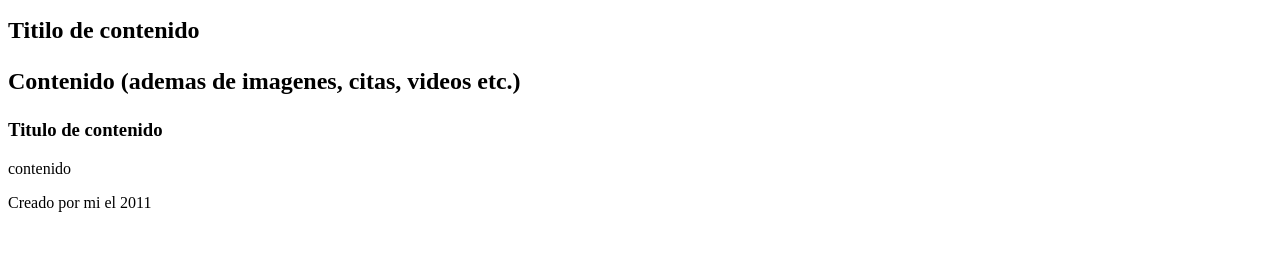
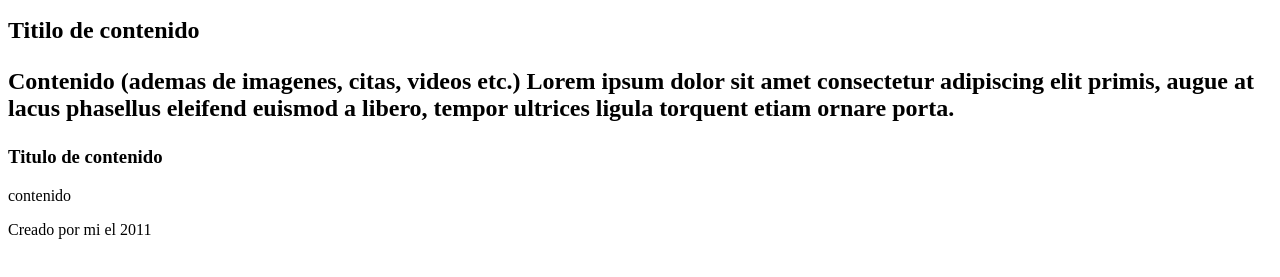
Before and after one commit to MiriamOliver/practica-2, a plain HTML site: page index.html in a window 1280 px wide. Shown: the part 127-404 px from the top of the page. Drawn offline with Linux system fonts and the light colour scheme; files that its build step writes are made by us from their sources.

Commit message:
Update index.html

```diff
--- a/index.html
+++ b/index.html
@@ -17,7 +17,10 @@
     <section>
         <article>
             <h2>Titilo de contenido<h2>
-                    <p> Contenido (ademas de imagenes, citas, videos etc.) </p>
+                    <p> Contenido (ademas de imagenes, citas, videos etc.)
+                    Lorem ipsum dolor sit amet consectetur adipiscing elit primis,
+                        augue at lacus phasellus eleifend euismod a libero, tempor
+                        ultrices ligula torquent etiam ornare porta.</p>
         </article>
     </section>
     <aside>
```
